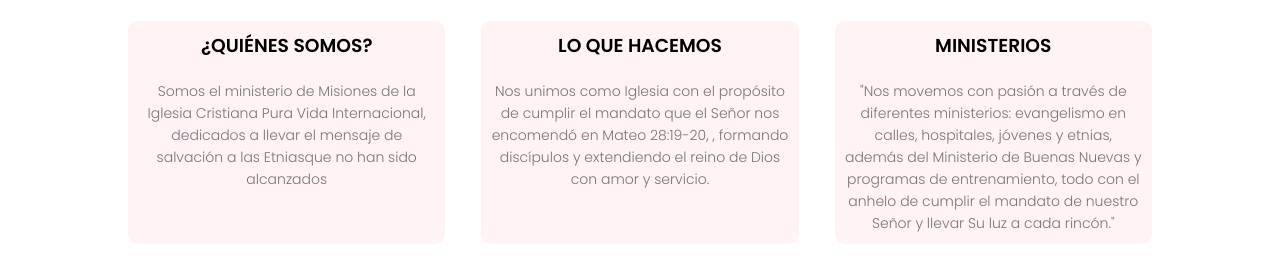
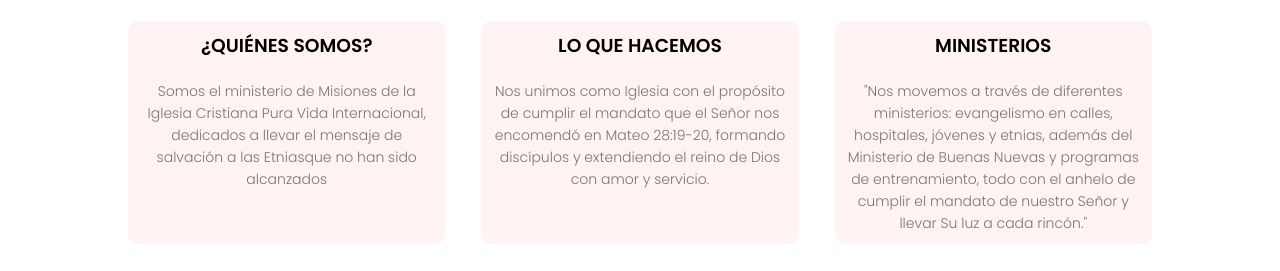
Before and after one commit to IglesiaPuraVidaInternacional/Misiones, a plain HTML site: page index.html in a window 1280 px wide. Shown: the part 1082-1353 px from the top of the page. Drawn offline with Linux system fonts and the light colour scheme.

Commit message:
index.html

```diff
--- a/index.html
+++ b/index.html
@@ -48,12 +48,12 @@
 </div>
 <div class="course-col">
 <h3>LO QUE HACEMOS</h3>
-       <p>Nos unimos como Iglesia con el propósito de cumplir el mandato que el Señor nos encomendó en Mateo 28:19-20, , formando discípulos y extendiendo el reino de Dios con amor y servicio.</p>
+       <p>Nos unimos como Iglesia con el propósito de cumplir el mandato que el Señor nos encomendó en Mateo 28:19-20, formando discípulos y extendiendo el reino de Dios con amor y servicio.</p>
 </div>
 
 <div class="course-col">
 <h3>MINISTERIOS</h3>
-       <p>"Nos movemos con pasión a través de diferentes ministerios: evangelismo en calles, hospitales, jóvenes y etnias, además del Ministerio de Buenas Nuevas y programas de entrenamiento, todo con el anhelo de cumplir el mandato de nuestro Señor y llevar Su luz a cada rincón."  </p>
+       <p>"Nos movemos a través de diferentes ministerios: evangelismo en calles, hospitales, jóvenes y etnias, además del Ministerio de Buenas Nuevas y programas de entrenamiento, todo con el anhelo de cumplir el mandato de nuestro Señor y llevar Su luz a cada rincón."  </p>
 </div>
     </div>
 </section>
@@ -75,4 +75,5 @@
 </script>
 
     </body>
+
 </html>
```
